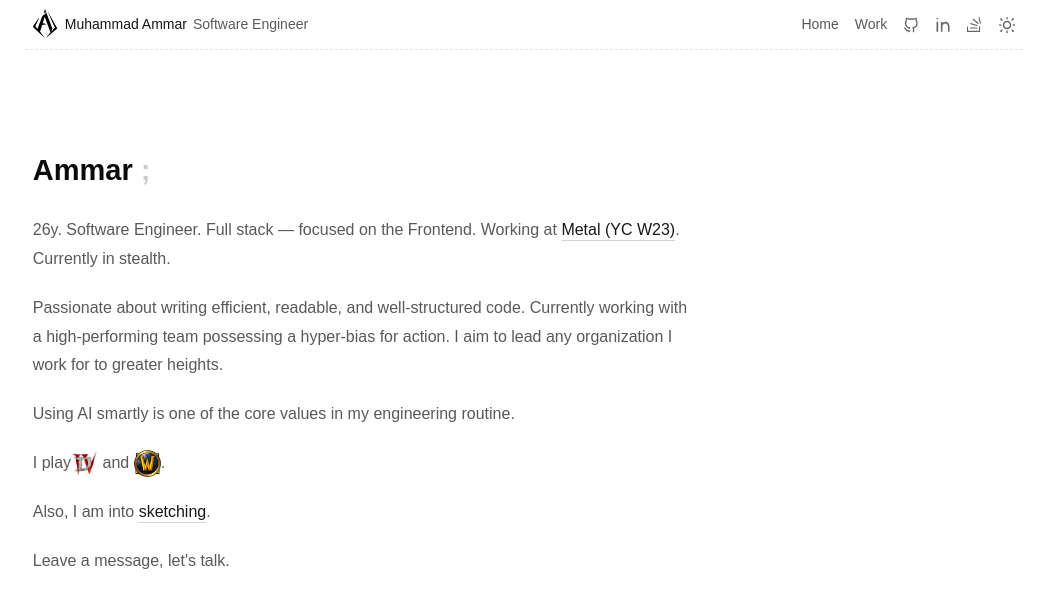
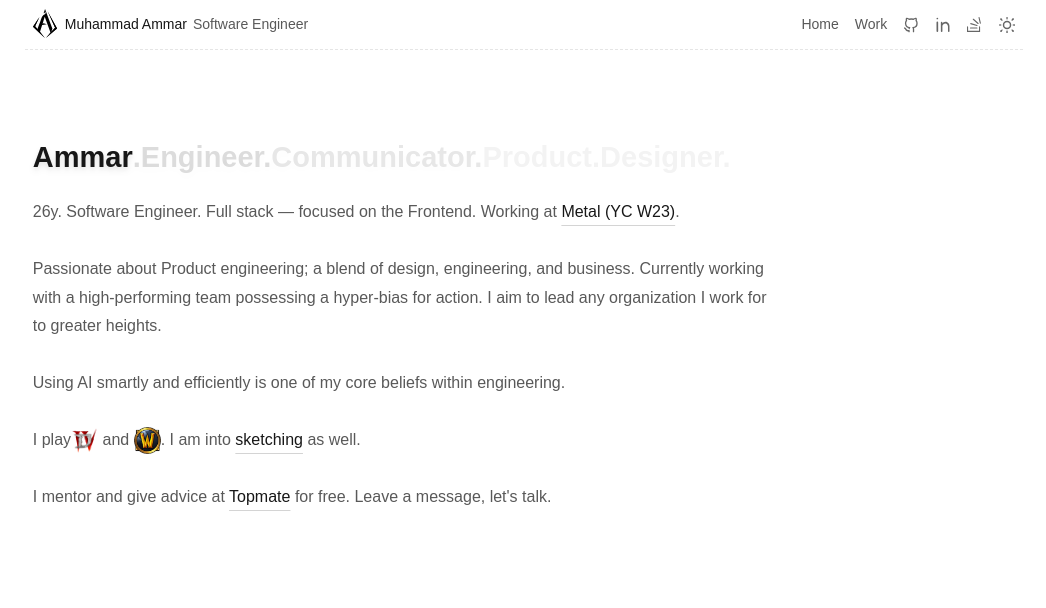
Before and after one commit to Fanoflix/personal-portfolio-v2, a Next.js app: page / in a window 1280 px wide. Shown: the top 608 px of the page, without its empty margins (116-1162 px from the left). Built offline with nearby package versions, Linux system fonts and the light colour scheme; a web font is replaced by a local one.

Commit message:
DEV: Completed the Hero section

```diff
--- a/src/components/InlineLink/InlineLink.tsx
+++ b/src/components/InlineLink/InlineLink.tsx
@@ -12,7 +12,7 @@
 } & PropsWithChildren) {
   return (
     <Link
-      className="inline underline underline-offset-[5px] decoration-neutral-300 dark:decoration-neutral-700  hover:decoration-primary dark:hover:decoration-primary text-primary font-medium, transition-colors"
+      className="inline underline underline-offset-[8px] decoration-neutral-300 dark:decoration-neutral-700  hover:decoration-primary dark:hover:decoration-primary text-primary font-medium, transition-colors"
       href={href}
       rel="noopener noreferrer"
       target="_blank"
--- a/src/components/Tooltip/TooltipWrapper.tsx
+++ b/src/components/Tooltip/TooltipWrapper.tsx
@@ -42,7 +42,7 @@
             "data-[side=bottom]:slide-in-from-top-3",
             // Text classes
             "text-sm",
-            contentClassName
+            contentClassName,
           )}
           side={side}
           sideOffset={sideOffset}
--- a/src/features/hero/Hero.tsx
+++ b/src/features/hero/Hero.tsx
@@ -6,28 +6,32 @@
   return (
     <StaggeredContainer
       stagger={0.1}
-      containerClassName="flex flex-col gap-5 w-full md:w-2/3 text-pretty"
+      containerClassName="flex flex-col gap-7 w-full md:w-3/4 text-pretty"
     >
-      <h1>
-        Ammar{" "}
-        <span className="text-muted text3xl inline-block font-black">;</span>
+      <h1 className="flex flex-wrap items-end leading-[0.9] font-black text-primary drop-shadow-md">
+        Ammar
+        <span className="text-primary/15 leading-[0.9]">.</span>
+        <span className="text-primary/15 leading-[0.9]">Engineer.</span>
+        <span className="text-primary/10 leading-[0.9]">Communicator.</span>
+        <span className="text-primary/5 leading-[0.9]">Product.</span>
+        <span className="text-primary/5 leading-[0.9]">Designer.</span>
       </h1>
 
       <p>
         26y. Software Engineer. Full stack — focused on the Frontend. Working at{" "}
         <InlineLink href="https://www.metal.so/">Metal (YC W23)</InlineLink>.
-        Currently in stealth.
       </p>
 
       <p>
-        Passionate about writing efficient, readable, and well-structured code.
-        Currently working with a high-performing team possessing a hyper-bias
-        for action. I aim to lead any organization I work for to greater
-        heights.
+        Passionate about Product engineering; a blend of design, engineering,
+        and business. Currently working with a high-performing team possessing a
+        hyper-bias for action. I aim to lead any organization I work for to
+        greater heights.
       </p>
 
       <p>
-        Using AI smartly is one of the core values in my engineering routine.
+        Using AI smartly and efficiently is one of my core beliefs within
+        engineering.
       </p>
 
       <p>
@@ -43,18 +47,18 @@
           src="/icons/wow100x100.png"
           tooltipContent="World of Warcraft"
         />
-        .
+        . I am into{" "}
+        <InlineLink href="https://www.instagram.com/fanoflix.art/">
+          sketching
+        </InlineLink>{" "}
+        as well.
       </p>
 
       <p>
-        Also, I am into{" "}
-        <InlineLink href="https://www.instagram.com/fanoflix.art/">
-          sketching
-        </InlineLink>
-        .
+        I mentor and give advice at{" "}
+        <InlineLink href="https://topmate.io/ammarnasir/">Topmate</InlineLink>{" "}
+        for free. Leave a message, let&apos;s talk.
       </p>
-
-      <p>Leave a message, let&apos;s talk.</p>
     </StaggeredContainer>
   );
 }
```
